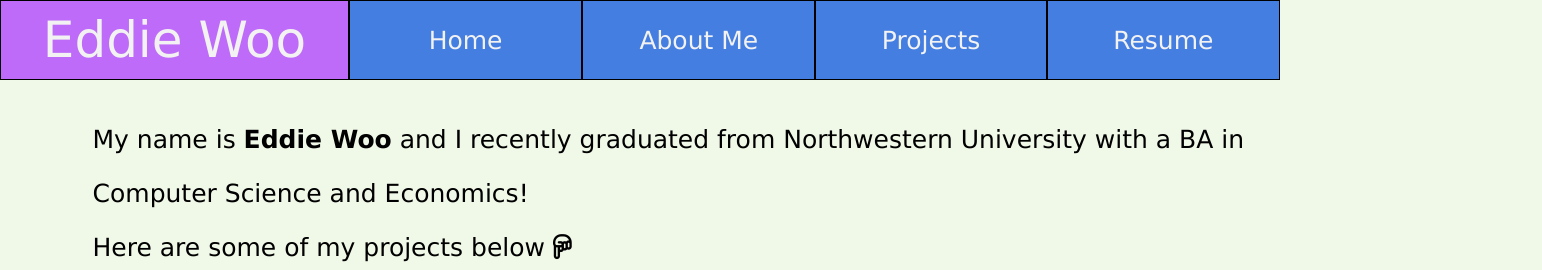
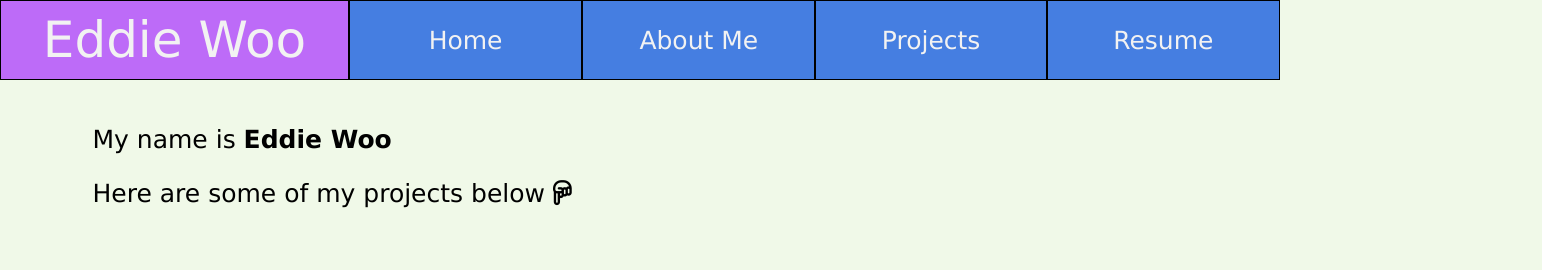
Before and after one commit to edd1234/personal-website, a plain HTML site: page index.html in a window 1280 px wide. Shown: the top 270 px of the page, 1542 px wide, since content can reach past the window. Drawn offline with Linux system fonts and the light colour scheme.

Commit message:
Update index.html

```diff
--- a/index.html
+++ b/index.html
@@ -20,8 +20,7 @@
             <a href="https://docs.google.com/document/d/1Y6jvwZm6B68egCADHy3OayfNAM89FtIAq22plk4-VVA/edit?usp=sharing">Resume</a>
         </div>
         <div class="homepage-description">
-            <div class = "home-blurb">My name is <b>Eddie Woo</b> and I recently graduated from Northwestern University with a BA in</div>
-            <div class = "home-blurb">Computer Science and Economics!</div>
+            <div class = "home-blurb">My name is <b>Eddie Woo</b></div>
             <div class = "home-blurb">Here are some of my projects below <i class="fa-regular fa-hand-point-down" aria-label = "hand pointed down"></i></div>
         </div>
         <div class="project-container">
```
